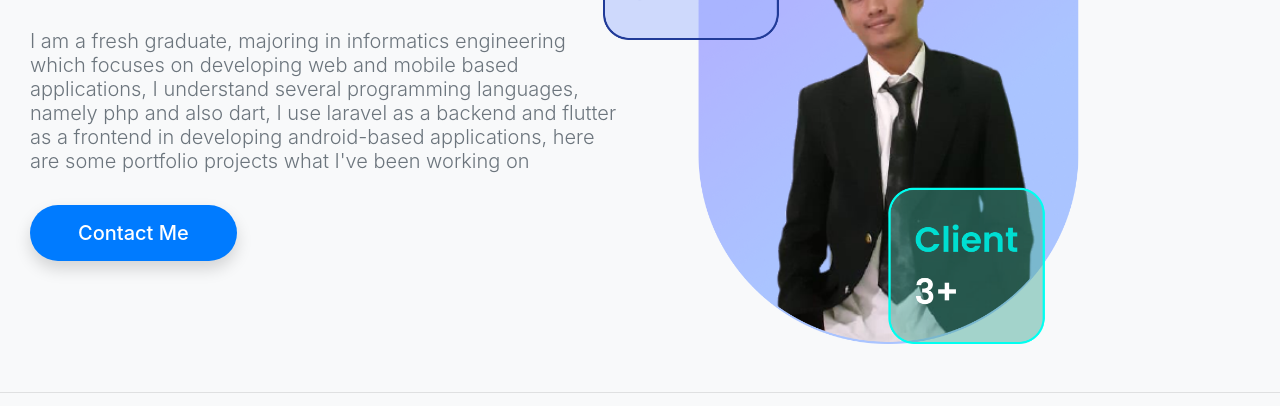
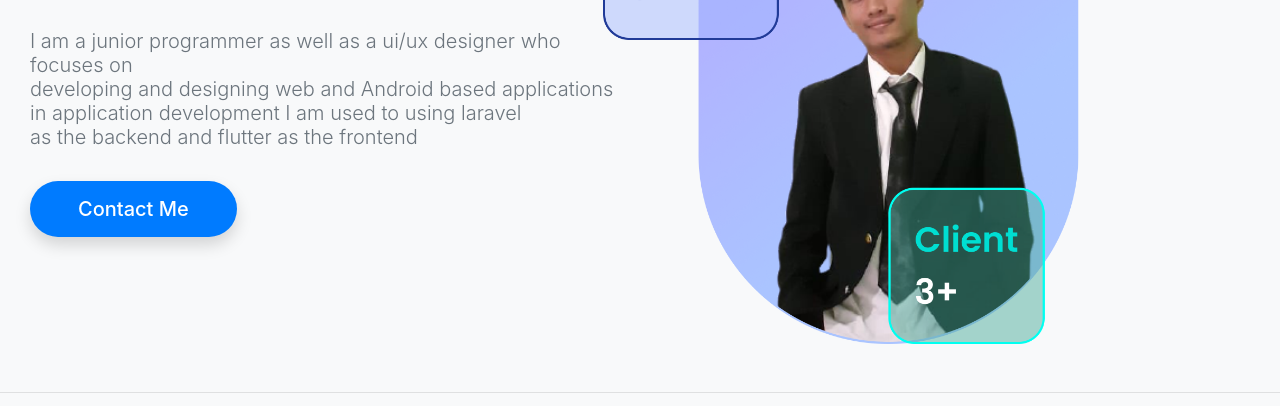
Before and after one commit to zidyazid/zidyazid.github.io, a plain HTML site: page index.html in a window 1280 px wide. Shown: the part 374-780 px from the top of the page. Drawn offline with nearby package versions, Linux system fonts and the light colour scheme.

```diff
--- a/index.html
+++ b/index.html
@@ -48,11 +48,10 @@
         <h1 class="display-3"><strong>Hi! I am Yazid Kurnia Ramadhan</strong></h1>
         <br>
         <h5 class="text-secondary bold-2">
-
-          I am a fresh graduate, majoring in informatics engineering which focuses on developing web and mobile based
-          applications, I understand several programming languages, namely php and also dart, I use laravel as a backend
-          and flutter as a frontend in developing android-based applications, here are some portfolio projects what I've
-          been working on
+          I am a junior programmer as well as a ui/ux designer who focuses on
+          <br>developing and designing web and Android based applications
+          <br>in application development I am used to using laravel
+          <br>as the backend and flutter as the frontend
         </h5>
         <br>
         <a href="https://wa.me/6282219984104" class="badge badge-pill badge-primary px-5 pt-3 pb-2 mb-sm-3 shadow">
```
